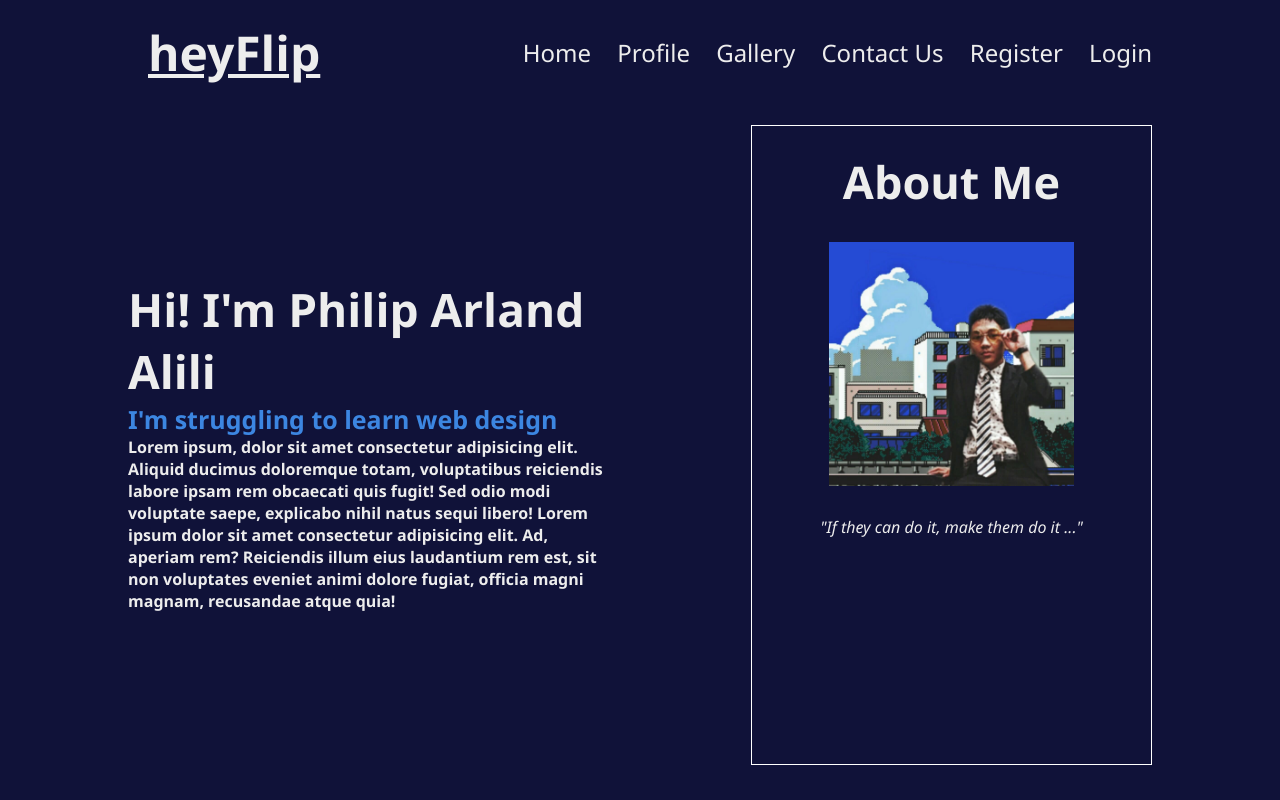
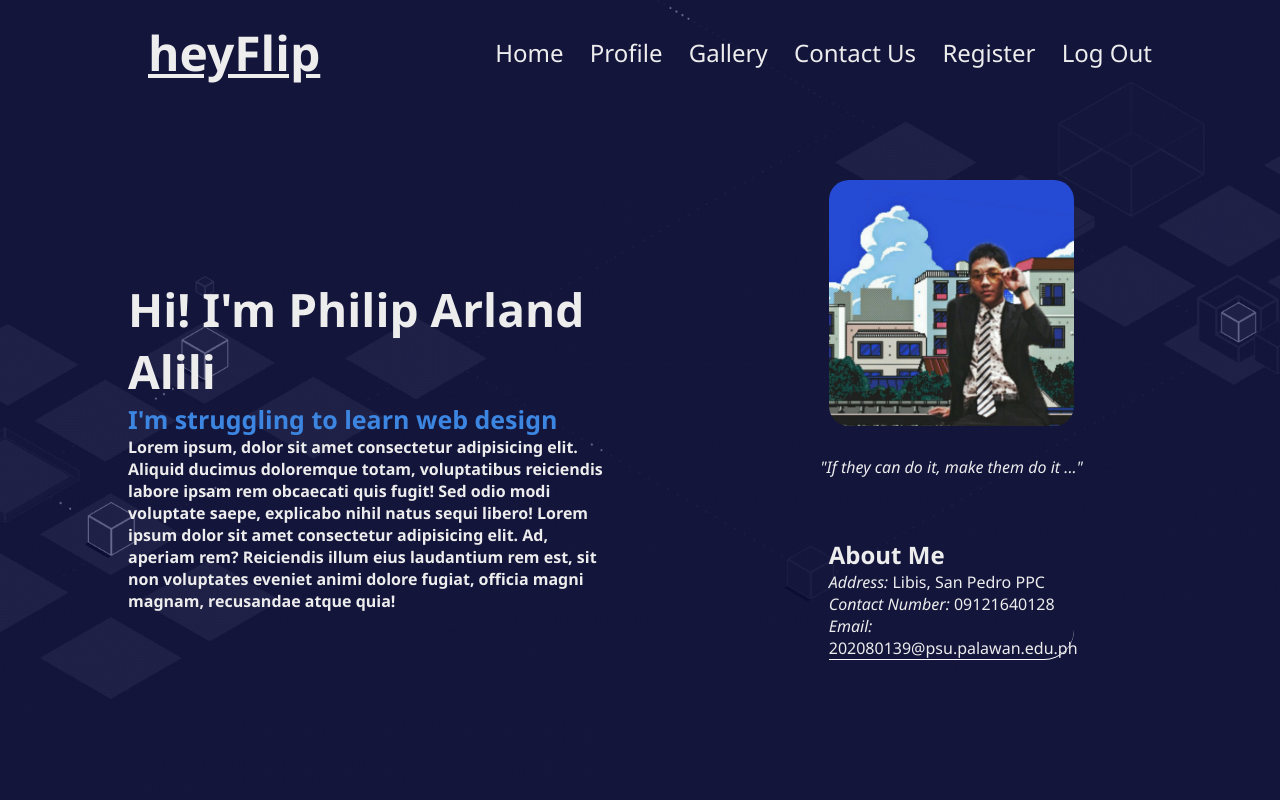
Before and after one commit to PhilipArlandAlili/heyFlip, a PHP site: page /profile.php in a window 1280 px wide. Run offline with PHP 8.4, Linux system fonts and the light colour scheme.

Commit message:
heyFlip bang

```diff
--- a/gallery.php
+++ b/gallery.php
@@ -18,6 +18,10 @@
             background-color: #0e1037fc;
             color: #ededed;
             height: 100vh;
+            background-image: url("img/box.gif");
+            background-blend-mode: luminosity;
+            background-position: center;
+            background-size: cover;
         }
 
         #header {
@@ -97,7 +101,7 @@
             <a href="gallery.php">Gallery</a>
             <a href="contact.php">Contact Us</a>
             <a href="register.php">Register</a>
-            <a href="login.php">Login</a>
+            <a href="login.php">Log Out</a>
         </nav>
     </header>
 
--- a/home.php
+++ b/home.php
@@ -22,7 +22,7 @@
             background-color: #0e1037fc;
             color: #ededed;
             height: 100vh;
-            background-image: url("img/bg1.gif");
+            background-image: url("img/rocket.gif");
             background-position: center;
             background-size: cover;
         }
@@ -141,7 +141,7 @@
             <a href="gallery.php">Gallery</a>
             <a href="contact.php">Contact Us</a>
             <a href="register.php">Register</a>
-            <a href="login.php">Login</a>
+            <a href="login.php">Log Out</a>
         </nav>
     </header>
 
--- a/login.php
+++ b/login.php
@@ -11,6 +11,10 @@
             background-color: #0e1037fc;
             color: #ededed;
             font-family: 'Segoe UI', Tahoma, Geneva, Verdana, sans-serif;
+            background-blend-mode: luminosity;
+            background-image: url("img/lines.gif");
+            background-position: center;
+            background-size: cover;
         }
 
         article {
@@ -46,7 +50,6 @@
             background-color: #ededed;
             border-radius: 70px 133px 42px 211px;
             margin-right: 400px;
-            opacity: 80%;
         }
 
         .tops {
@@ -210,7 +213,6 @@
         </div>
         <div class="circles"></div>
         <div class="bgcont"></div>
-        <div class="bgcont2"></div>
     </article>
 </body>
 
--- a/profile.php
+++ b/profile.php
@@ -19,6 +19,10 @@
             color: #ededed;
             height: 100vh;
             width: 100%;
+            background-image: url("img/box.gif");
+            background-blend-mode: luminosity;
+            background-position: center;
+            background-size: cover;
         }
 
         header {
@@ -84,7 +88,6 @@
             margin-left: 13%;
             padding-bottom: 5%;
             display: inline-block;
-            border: 1px solid white;
         }
 
         .sidebar {
@@ -97,9 +100,10 @@
             gap: 30px;
         }
 
-        .sidebar img{
-            height: 100%;
+        .sidebar img {
+            height: 280px;
             width: 70%;
+            border-radius: 20px;
         }
 
         .sidebar h1 {
@@ -107,6 +111,13 @@
             font-size: 45px;
             font-weight: 700;
         }
+
+        .about {
+            margin-top: 30px;
+            width: 70%;
+            border-bottom: 1px solid white;
+            border-radius: 30px 0;
+            }
     </style>
 </head>
 
@@ -122,7 +133,7 @@
             <a href="gallery.php">Gallery</a>
             <a href="contact.php">Contact Us</a>
             <a href="register.php">Register</a>
-            <a href="login.php">Login</a>
+            <a href="login.php">Log Out</a>
         </nav>
     </header>
 
@@ -139,9 +150,15 @@
 
         <aside id="side">
             <div class="sidebar">
-                <h1>About Me</h1>
+                <h1></h1>
                 <img src="img/profile.jpg" alt="">
                 <p><em>"If they can do it, make them do it ..."</em></p>
+                <div class="about">
+                    <h2>About Me</h2>
+                    <p><em>Address: </em>Libis, San Pedro PPC</p>
+                    <p><em>Contact Number: </em>09121640128</p>
+                    <p><em>Email: </em>202080139@psu.palawan.edu.ph</p>
+                </div>
             </div>
         </aside>
     </section>
--- a/register.php
+++ b/register.php
@@ -18,6 +18,10 @@
             background-color: #0e1037fc;
             color: #ededed;
             height: 85vh;
+            background-blend-mode: luminosity;
+            background-image: url("img/lines.gif");
+            background-position: center;
+            background-size: cover;
         }
 
         #header {
@@ -316,7 +320,6 @@
 
             <div class="cont2">
                 <form action="register.php" method="post">
-
                     <div class="card1">
                         <div class="sect1">
                             <section id="sect1">
@@ -332,7 +335,6 @@
                                 <input type="password" name="password" id="hey" placeholder="Enter Password" required>
                             </section>
                         </div>
-
 
                         <div class="sect2">
                             <section id="sect3">
```
Also changed, not shown: contact.php (+7 -2 lines), img/bgg.jpg (deleted), img/box.gif (added), img/lines.gif (added), img/rocket.gif (added), img/skull.gif (added).
